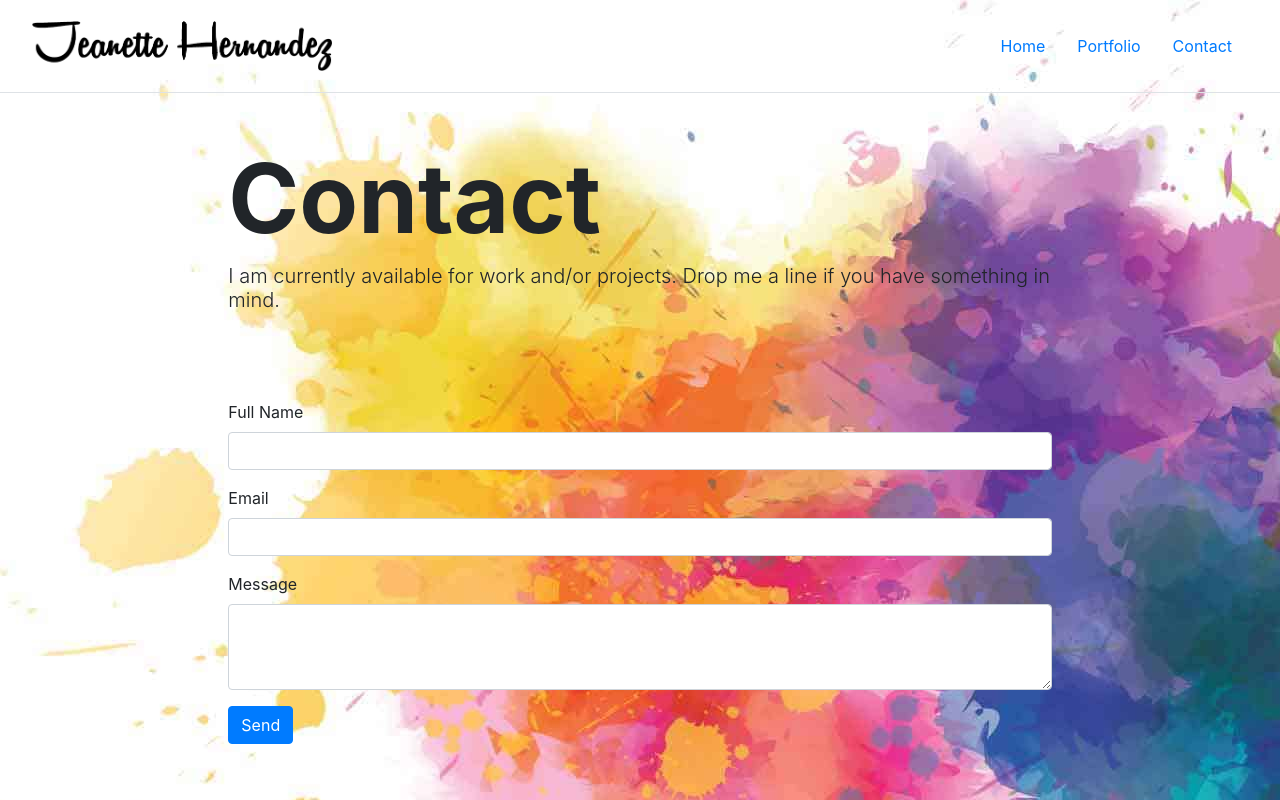
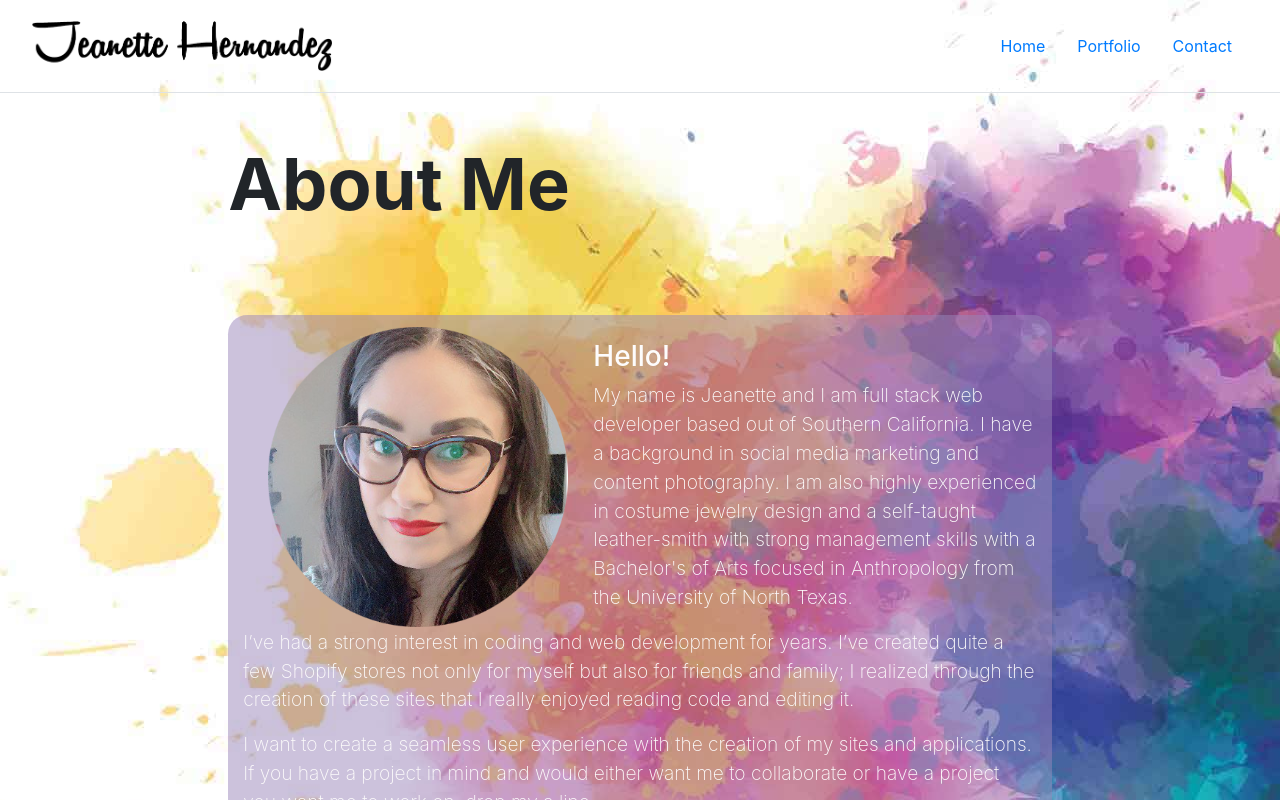
Before and after one commit to jeanhern81/React_Portfolio, a React (Create React App) app: page /contact in a window 1280 px wide. Shown: the top 800 px of the page. Built offline with nearby package versions, Linux system fonts and the light colour scheme.

Commit message:
added bck ground color to text on home page and played around with paths

```diff
--- a/src/App.js
+++ b/src/App.js
@@ -66,9 +66,9 @@ class App extends React.Component {
             </Navbar.Collapse>
 
           </Navbar>
-          <Route path='/' exact render={() => <HomePage title={this.state.home.title} subTitle={this.state.home.subTitle} text={this.state.home.text}  />} />
-          <Route path='/portfolio' render={() => <PortfolioPage title={this.state.portfolio.title}  subTitle={this.state.portfolio.subTitle} text={this.state.portfolio.text}/>} />
-          <Route path='/contact' render={() => <ContactPage title={this.state.contact.title} subTitle={this.state.contact.subTitle} text={this.state.contact.text} />} />
+          <Route path='/' render={() => <HomePage title={this.state.home.title} subTitle={this.state.home.subTitle} text={this.state.home.text}  />} />
+          <Route path='/portfolio'  render={() => <PortfolioPage title={this.state.portfolio.title}  subTitle={this.state.portfolio.subTitle} text={this.state.portfolio.text}/>} />
+          <Route path='/contact'  render={() => <ContactPage title={this.state.contact.title} subTitle={this.state.contact.subTitle} text={this.state.contact.text} />} />
           <Footer />
 
         </Container>
--- a/src/components/Hero.js
+++ b/src/components/Hero.js
@@ -12,7 +12,7 @@ function Hero(props) {
                 <Container fluid={true}>
                     <Row className='justify-content-center py-5'>
                         <Col md={8} sm={12}>
-    { props.title && <h1 className='display-1 font-weight-bolder'>{props.title}</h1> }
+    { props.title && <h1 className='display-3 font-weight-bolder'>{props.title}</h1> }
     { props.subTitle && <h3 className='display-4 font-weight-light'>{props.subTitle}</h3> }
     { props.text && <h2 className='lead font-weight-light'>{props.text}</h2> }
 
--- a/src/index.css
+++ b/src/index.css
@@ -26,8 +26,7 @@ code {
 
 .g-card-image {
   border-radius: 10px;
-  width: auto;
-  height: auto;
+  width: 100%;
   box-shadow: 0px 0px 3px 1px #ccc;
 }
 
@@ -67,7 +66,9 @@ code {
 }
 
 #me {
+  margin-top: 5%;
   padding-right: 25px;
+  padding-left: 25px;
 }
 
 
@@ -87,3 +88,16 @@ code {
 .footer {
   font-size: 12px;
 }
+
+.homePageTxt {
+  background-color: rgba(153, 133, 185, 0.5);
+  color: rgb(253, 252, 252);
+  margin-left: auto;
+  margin-right: auto;
+  padding-top: 3%;
+  padding-bottom: 0.5%;
+  border-radius: 1em;
+  font-size: larger;
+  font-weight: 200;
+
+}
--- a/src/index.js
+++ b/src/index.js
@@ -6,7 +6,11 @@ import * as serviceWorker from './serviceWorker';
 
 import 'bootstrap/dist/css/bootstrap.min.css';
 
-ReactDOM.render(<App />, document.getElementById('root')
+ReactDOM.render(
+<React.StrictMode>
+    <App />
+</React.StrictMode>,
+document.getElementById('root')
 );
 
 
--- a/src/pages/HomePage.js
+++ b/src/pages/HomePage.js
@@ -25,19 +25,20 @@ function HomePage(props) {
         <Content>
         <Col xs={6} md={4} ><Image src={require('../assets/images/jeanette.png' ) } style={{width: 350, float:'left' }} id='me' alt='Jeanette Hernandez'  /></Col>
 
+
+        <div className='homePageTxt'>
         <Col> <h3 >Hello!</h3>
-        <div className='homePageTxt'>
             <p >My name is Jeanette and I am full stack web developer based out of Southern California. I have a background in social media marketing and content photography. I am also highly experienced in costume jewelry design and a self-taught leather-smith with strong management skills with a Bachelor's of Arts focused in Anthropology from the University of North Texas. </p>
         <p>
         I’ve had a strong interest in coding and web development for years. I’ve created quite a few Shopify stores not only for myself but also for friends and family; I realized through the creation of these sites that I really enjoyed reading code and editing it.
         </p>
         <p>I want to create a seamless user experience with the creation of my sites and applications. If you have a project in mind and would either want me to collaborate or have a project you want me to work on, drop my a line.   </p>
 
-
+        </Col>
         </div>
 
-    </Col>
-        <Row className="d-flex justify-content-center" >
+
+        <Row className="d-flex justify-content-center py-5">
             <Resume />
         </Row>
 
```
